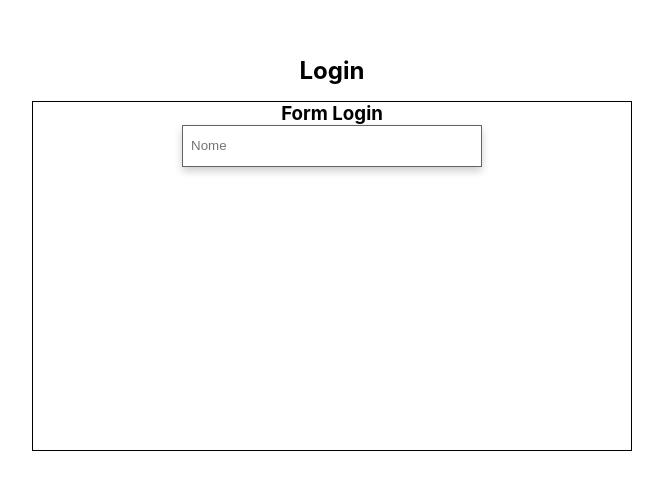
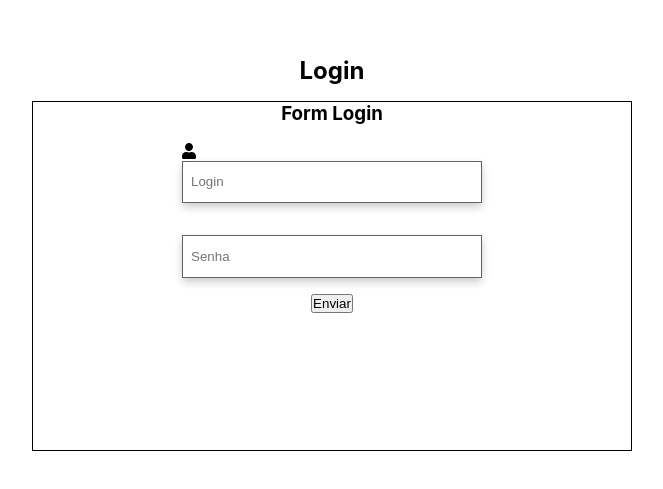
Before and after one commit to vitorkaio/loginSingup, a React app: page /auth/login in a window 1280 px wide. Shown: the part 139-628 px from the top of the page, without its empty margins (308-971 px from the left). Built offline with nearby package versions, Linux system fonts and the light colour scheme.

Commit message:
password add

```diff
--- a/src/components/forms/formLogin/FormLogin.jsx
+++ b/src/components/forms/formLogin/FormLogin.jsx
@@ -1,20 +1,69 @@
 import React, { useState } from 'react';
-import { FormLoginCss } from './FormLoginStyled';
+import { FormLoginCss, FormLoginDataCss } from './FormLoginStyled';
 import LoginFormData from './loginFormData/LoginFormData.jsx';
+import PasswordFormData from './passwordFormData/PasswordFormData.jsx';
+import { loginRequiredError } from './Validators';
+
+import { FontAwesomeIcon } from '@fortawesome/react-fontawesome'
+import { faUser } from '@fortawesome/free-solid-svg-icons';
 
 const FormLogin = () => {
 
-  const [login, setLogin] = useState('');
+  const [login, setLogin] = useState({
+    value: '',
+    error: {
+      value: false,
+      msg: ''
+  }});
+
+  const [password, setPassword] = useState({
+    value: '',
+    error: {
+      value: false,
+      msg: ''
+  }});
 
   const loginInputHandler = (data) => {
-    setLogin(data);
+    setLogin({...login, value: data, error: {value: false}});
   }
 
+  const passwordInputHandler = (data) => {
+    setPassword({...password, value: data, error: {value: false}});
+  }
+
+  const submit = (event) => {
+    if (loginRequiredError.test(login.value)) {
+      setLogin({
+        ...login,
+        error: {
+          value: true,
+          msg: loginRequiredError.msg
+        }
+      });
+    }
+    event.preventDefault()
+  }
+
+  console.log('Render');
+
   return (
-    <FormLoginCss>
+    <FormLoginCss onSubmit={submit}>
       <h3>Form Login</h3>
-      <LoginFormData loginData={loginInputHandler} />
-      <span>{login}</span>
+
+      <FormLoginDataCss>
+        <FontAwesomeIcon icon={faUser} />
+        <LoginFormData login={login.value} loginData={loginInputHandler} error={login.error.value}/>
+      </FormLoginDataCss>
+
+      { login.error.value ? <span>{login.error.msg}</span> : null }
+
+      <FormLoginDataCss>
+        <PasswordFormData login={password.value} passwordData={passwordInputHandler} error={password.error.value}/>
+      </FormLoginDataCss>
+
+      { password.error.value ? <span>{password.error.msg}</span> : null }
+
+      <input type="submit" value="Enviar" />
     </FormLoginCss>
   );
 };
--- a/src/components/forms/formLogin/FormLoginStyled.js
+++ b/src/components/forms/formLogin/FormLoginStyled.js
@@ -11,3 +11,8 @@ export const FormLoginCss = styled.form`
   justify-content: flex-start;
   align-items: center;
 `;
+
+export const FormLoginDataCss = styled.div`
+  margin: 1rem 0;
+  width: 300px;
+`;
--- a/src/components/forms/formLogin/loginFormData/Validators.js
+++ b/src/components/forms/formLogin/Validators.js
@@ -1,5 +1,5 @@
 
-export const requiredLogin = {
+export const loginRequiredError = {
   value: 0,
   msg: `O login é obrigatório`,
   test: (login) => {
--- a/src/components/forms/formLogin/loginFormData/LoginFormData.jsx
+++ b/src/components/forms/formLogin/loginFormData/LoginFormData.jsx
@@ -1,53 +1,22 @@
-import React, { useState, useEffect } from 'react';
+import React from 'react';
 import InputData from 'components/ui/inputData/InputData.jsx';
-import { requiredLogin } from './Validators';
 
-const LoginFormData = ({ loginData }) => {
-
-  const [login, setLogin] = useState('');
-  const [loginError, setLoginError] = useState({
-    error: false,
-    msg: ''
-  });
-
-  useEffect(() => {
-    function update() {
-      loginData(login);
-    }
-    update();
-  }, [login, loginData]);
+const LoginFormData = ({ login, loginData, error }) => {
 
   const loginInputHandler = (event) => {
-    setLogin(event.target.value);
-  }
-
-  const onBlurHandler = () => {
-    console.log(loginError);
-    if (requiredLogin.test(login)) {
-      setLoginError({...loginError, error: true, msg: requiredLogin.msg});
-      return;
-    }
-    else if (loginError.error) {
-      setLoginError({...loginError, error: false, msg: ''});
-    }
+    loginData(event.target.value);
   }
 
   return (
-    <>
-      <InputData
-        type='text'
-        login='login'
-        placeholder='Nome'
-        value={login.data}
-        onChange={loginInputHandler}
-        width={'300px'}
-        onBlur={onBlurHandler}
-        error={loginError.error}
-      />
-      {
-        loginError.error ? <span>{ loginError.msg }</span> : null
-      }
-    </>
+    <InputData
+      type='text'
+      name='login'
+      placeholder='Login'
+      value={login}
+      onChange={loginInputHandler}
+      width={'100%'}
+      error={error}
+    />
   );
 }
 
--- /dev/null
+++ b/src/components/forms/formLogin/passwordFormData/PasswordFormData.jsx
@@ -0,0 +1,24 @@
+import React from 'react';
+import InputData from 'components/ui/inputData/InputData.jsx';
+
+const PasswordFormData = ({ password, passwordData, error }) => {
+
+  const passwordInputHandler = (event) => {
+    passwordData(event.target.value);
+  }
+
+  return (
+    <InputData
+      type='password'
+      name='password'
+      required
+      placeholder='Senha'
+      value={password}
+      onChange={passwordInputHandler}
+      width={'100%'}
+      error={error}
+    />
+  );
+}
+
+export default PasswordFormData;
```
